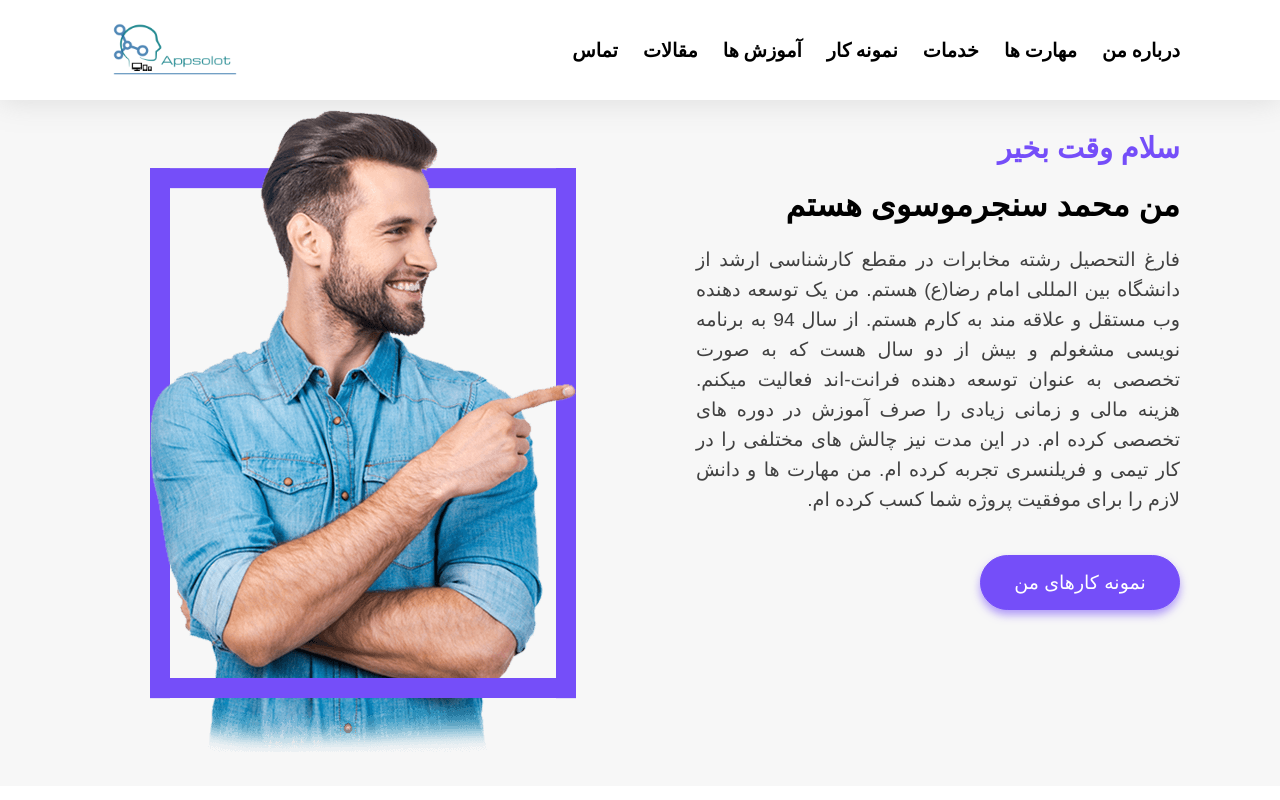
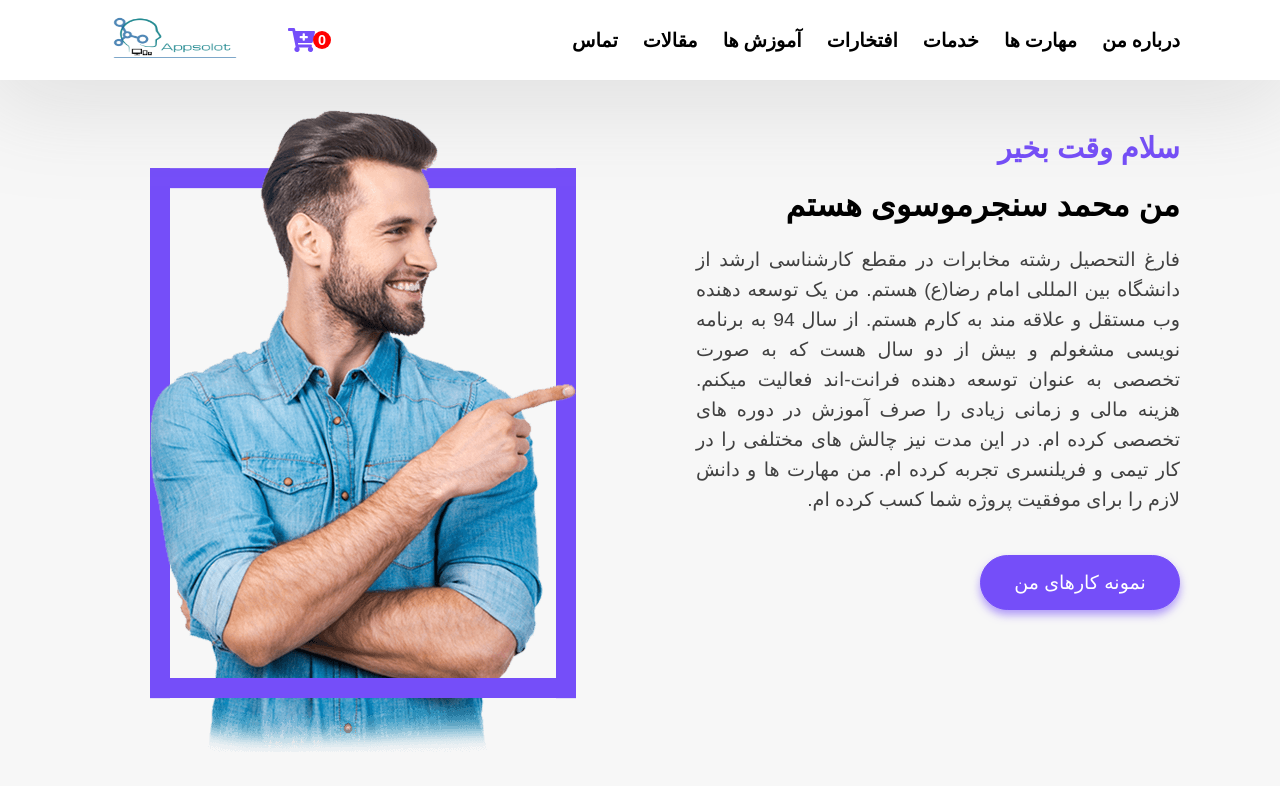
Before and after one commit to Mousavi-69/Resumes, a Vue app: page / in a window 1280 px wide. Shown: the top 800 px of the page. Built offline with nearby package versions, Linux system fonts and the light colour scheme; a web font is replaced by a local one.

Commit message:
Add Cart Icon,Change CSS

```diff
--- a/src/components/Header.vue
+++ b/src/components/Header.vue
@@ -6,17 +6,23 @@
       <li><a href="#Introduction">درباره من</a></li>
       <li><a href="#AboutMe">مهارت ها</a></li>
       <li><a href="#MyService">خدمات</a></li>
-      <li><a href="#MyPortfolio">نمونه کار</a></li>
+      <li><a href="#MyPortfolio"> افتخارات</a></li>
       <li><a href="#Tutorials">آموزش ها</a></li>
       <li><a href="#MyArticles">مقالات </a></li>
       <li><a href="#Communication">تماس</a></li>
     </ul>
+
+    <div class="icon-parent">
+      <fa class="icon" :icon="['fas', 'cart-plus']" />
+      <div class="counter">0</div>
+    </div>
+
     <img src="@/assets/images/logo.png" />
   </nav>
 </template>
 <style scoped lang="scss">
 .header {
-  height: 100px;
+  height: 80px;
   display: flex;
   align-items: center;
   justify-content: space-between;
@@ -24,12 +30,38 @@
   padding-right: 100px;
   background-color: rgb(255, 255, 255);
   overflow: hidden;
-  box-shadow: 0px 0px 29px 0px rgb(134 134 134 / 25%);
+  box-shadow: 0px 5px 100px 10px rgb(134 134 134 / 25%);
   img {
     width: 150px;
     height: 145%;
     cursor: pointer;
     margin-top: -10px;
+  }
+  .icon-parent {
+    margin-right: auto;
+    margin-left: 20px;
+    display: flex;
+    justify-content: center;
+    align-items: center;
+    .icon {
+      color: $primaryColor;
+      font-size: 1.5rem;
+    }
+    .counter {
+      display: flex;
+      position: relative;
+      left: 43px;
+      width: 15px;
+      height: 15px;
+      background-color: red;
+      border-radius: 50%;
+      align-items: center;
+      justify-content: center;
+      padding: 9px;
+      font-size: 0.9rem;
+      font-weight: bold;
+      color: white;
+    }
   }
   .list {
     display: flex;
--- a/src/main.ts
+++ b/src/main.ts
@@ -5,10 +5,10 @@ import './styles/main.scss'
 import router from './Routing'
 import {FontAwesomeIcon} from '@fortawesome/vue-fontawesome'
 import { library } from '@fortawesome/fontawesome-svg-core';
-import { faUserSecret,faUsers,faBars,faPhone,faMapMarkerAlt,faInfo} from '@fortawesome/free-solid-svg-icons';
+import { faUserSecret,faUsers,faBars,faPhone,faMapMarkerAlt,faInfo,faCartPlus} from '@fortawesome/free-solid-svg-icons';
 import { faTimesCircle,faCheckCircle,faCalendarAlt,faEnvelope} from '@fortawesome/free-regular-svg-icons';
 import { faInstagram,faTelegramPlane,faGithub,faLinkedin,faWhatsapp} from '@fortawesome/free-brands-svg-icons';
-library.add(faUserSecret,faUsers,faBars,faPhone,faMapMarkerAlt,faInfo,faTimesCircle,faCheckCircle,
+library.add(faUserSecret,faUsers,faBars,faPhone,faMapMarkerAlt,faInfo,faTimesCircle,faCheckCircle,faCartPlus,
     faCalendarAlt,faEnvelope,faUserSecret,faInstagram,faTelegramPlane,faGithub,faLinkedin,faWhatsapp);
 
 createApp(App)
```
